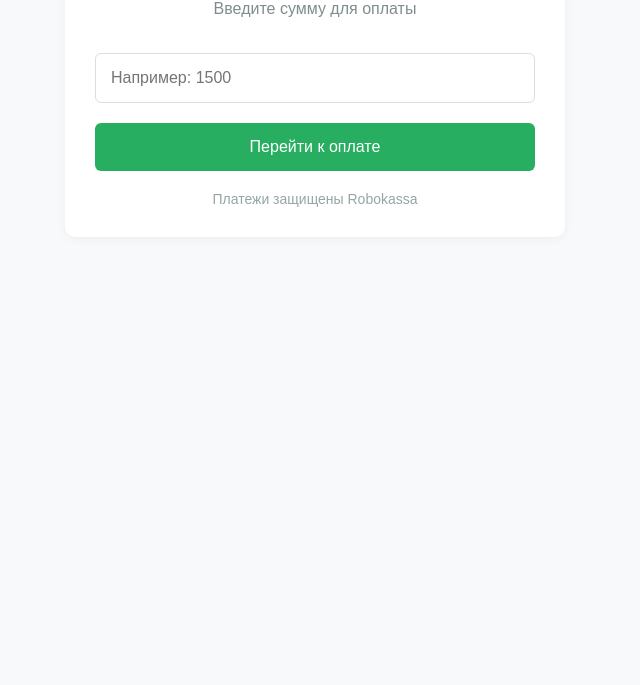
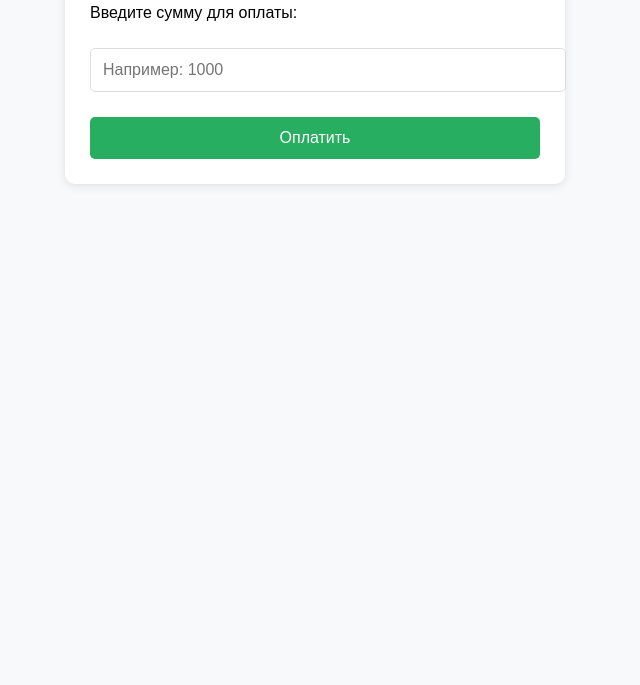
Before and after one commit to robokassatest/payment-page, a plain HTML site: page index.html in a window 1280 px wide. Shown: the part 115-800 px from the top of the page, without its empty margins (325-965 px from the left). Drawn offline with nearby package versions, Linux system fonts and the light colour scheme.

Commit message:
Update index.html

```diff
--- a/index.html
+++ b/index.html
@@ -8,109 +8,66 @@
             font-family: 'Arial', sans-serif;
             max-width: 500px;
             margin: 0 auto;
+            padding: 20px;
+            background-color: #f8f9fa;
+        }
+        .payment-box {
+            background: white;
             padding: 25px;
-            background-color: #f8f9fa;
-            color: #333;
-        }
-        .payment-container {
-            background: white;
-            padding: 30px;
             border-radius: 10px;
-            box-shadow: 0 2px 10px rgba(0,0,0,0.05);
+            box-shadow: 0 2px 10px rgba(0,0,0,0.1);
         }
         h1 {
             color: #2c3e50;
             text-align: center;
-            margin-bottom: 5px;
-            font-size: 24px;
-        }
-        .subtitle {
-            text-align: center;
-            color: #7f8c8d;
-            margin-bottom: 25px;
-            font-size: 16px;
+            margin-bottom: 10px;
         }
         input {
             width: 100%;
-            padding: 15px;
-            margin: 10px 0 20px;
+            padding: 12px;
+            margin: 10px 0;
             border: 1px solid #ddd;
-            border-radius: 6px;
+            border-radius: 5px;
             font-size: 16px;
-            box-sizing: border-box;
         }
         button {
             width: 100%;
-            padding: 15px;
+            padding: 12px;
             background-color: #27ae60;
             color: white;
             border: none;
-            border-radius: 6px;
+            border-radius: 5px;
             font-size: 16px;
             cursor: pointer;
-            transition: background-color 0.3s;
-        }
-        button:hover {
-            background-color: #2ecc71;
-        }
-        .footer {
-            margin-top: 20px;
-            text-align: center;
-            color: #95a5a6;
-            font-size: 14px;
+            margin-top: 15px;
         }
     </style>
 </head>
 <body>
-    <div class="payment-container">
+    <div class="payment-box">
         <h1>Оплата товаров/услуг</h1>
-        <p class="subtitle">Введите сумму для оплаты</p>
-
-        <input type="number" id="paymentSum" placeholder="Например: 1500" min="1">
-        <button onclick="processPayment()">Перейти к оплате</button>
-
-        <div class="footer">
-            Платежи защищены Robokassa
-        </div>
+        <p>Введите сумму для оплаты:</p>
+        <input type="number" id="paymentSum" placeholder="Например: 1000" min="1">
+        <button onclick="pay()">Оплатить</button>
     </div>
 
     <script>
-        // ================== НАСТРОЙКИ ==================
+        // Настройки магазина (замените на свои)
         const MERCHANT_LOGIN = "testoviymagazin21";
         const MERCHANT_PASS1 = "rk3kAvm876krf8ppFdpi";
         const PRODUCT_NAME = "Разработка сайта";
-        const TAX_SYSTEM = "osn";
-        const TAX_RATE = "none";
-        const PAYMENT_METHOD = "full_payment";
-        const PAYMENT_OBJECT = "service";
-        // ===============================================
 
-        function processPayment() {
+        function pay() {
             const sum = document.getElementById('paymentSum').value;
             if (!sum || sum < 1) {
-                alert("Пожалуйста, введите корректную сумму!");
+                alert("Введите корректную сумму!");
                 return;
             }
 
-            // 1. Формируем фискальные данные (не включаем в подпись)
-            const receipt = {
-                sno: TAX_SYSTEM,
-                items: [{
-                    name: PRODUCT_NAME,
-                    quantity: 1,
-                    sum: Number(sum),
-                    payment_method: PAYMENT_METHOD,
-                    payment_object: PAYMENT_OBJECT,
-                    tax: TAX_RATE
-                }]
-            };
-            const receiptEncoded = encodeURIComponent(JSON.stringify(receipt));
+            // Формируем подпись (самый простой рабочий вариант)
+            const signature = CryptoJS.MD5(`${MERCHANT_LOGIN}:${sum}:0:${MERCHANT_PASS1}`).toString();
 
-            // 2. Формируем подпись (БЕЗ Receipt - рабочий вариант)
-            const signatureString = `${MERCHANT_LOGIN}:${sum}:0:${MERCHANT_PASS1}`;
-            const crc = CryptoJS.MD5(signatureString).toString();
-
-            // 3. Формируем URL с фискальными данными как доп. параметр
+            // Формируем URL оплаты
             const paymentUrl =
                 `https://auth.robokassa.ru/Merchant/Index.aspx?` +
                 `MrchLogin=${MERCHANT_LOGIN}&` +
@@ -118,9 +75,9 @@
                 `InvId=0&` +
                 `Desc=${encodeURIComponent(PRODUCT_NAME)}&` +
                 `IsTest=1&` +
-                `shp_receipt=${receiptEncoded}&` + // Фискальные данные
-                `SignatureValue=${crc}`;
+                `SignatureValue=${signature}`;
 
+            // Переход на оплату
             window.location.href = paymentUrl;
         }
     </script>
```
